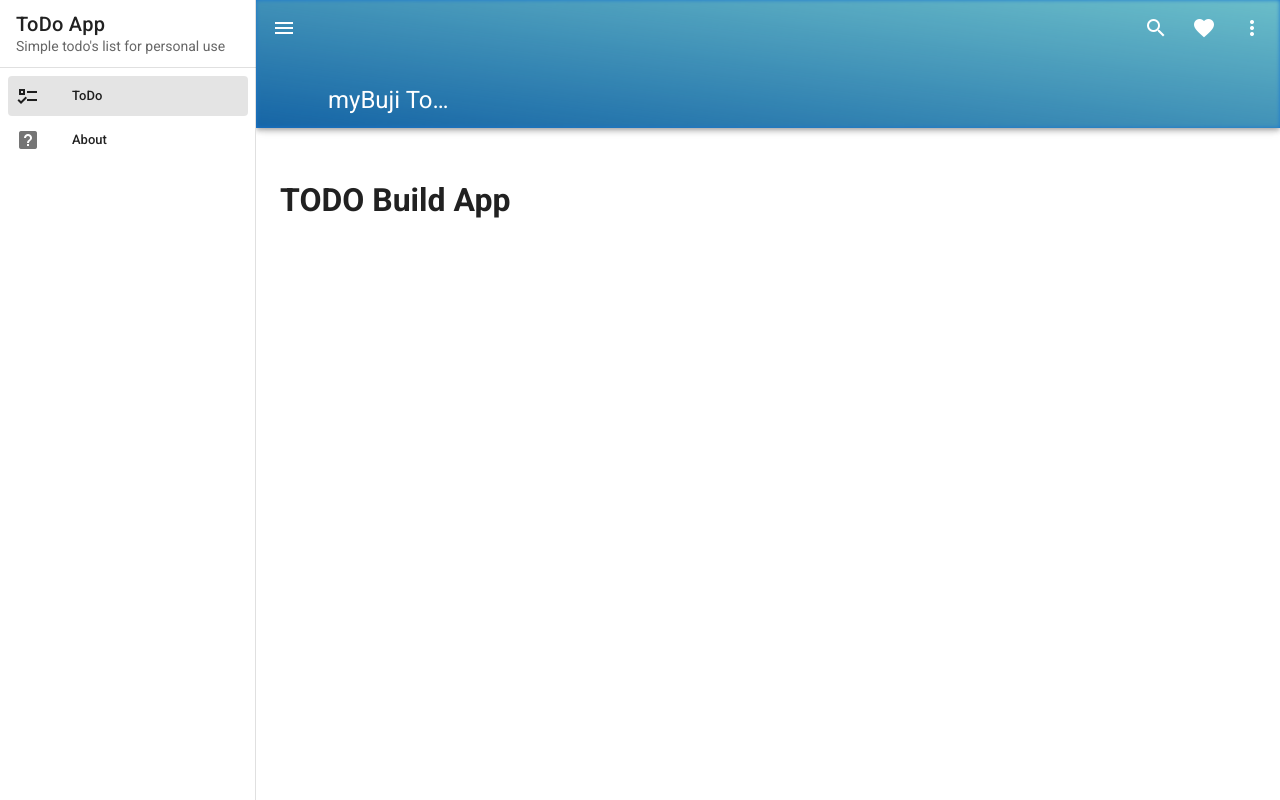
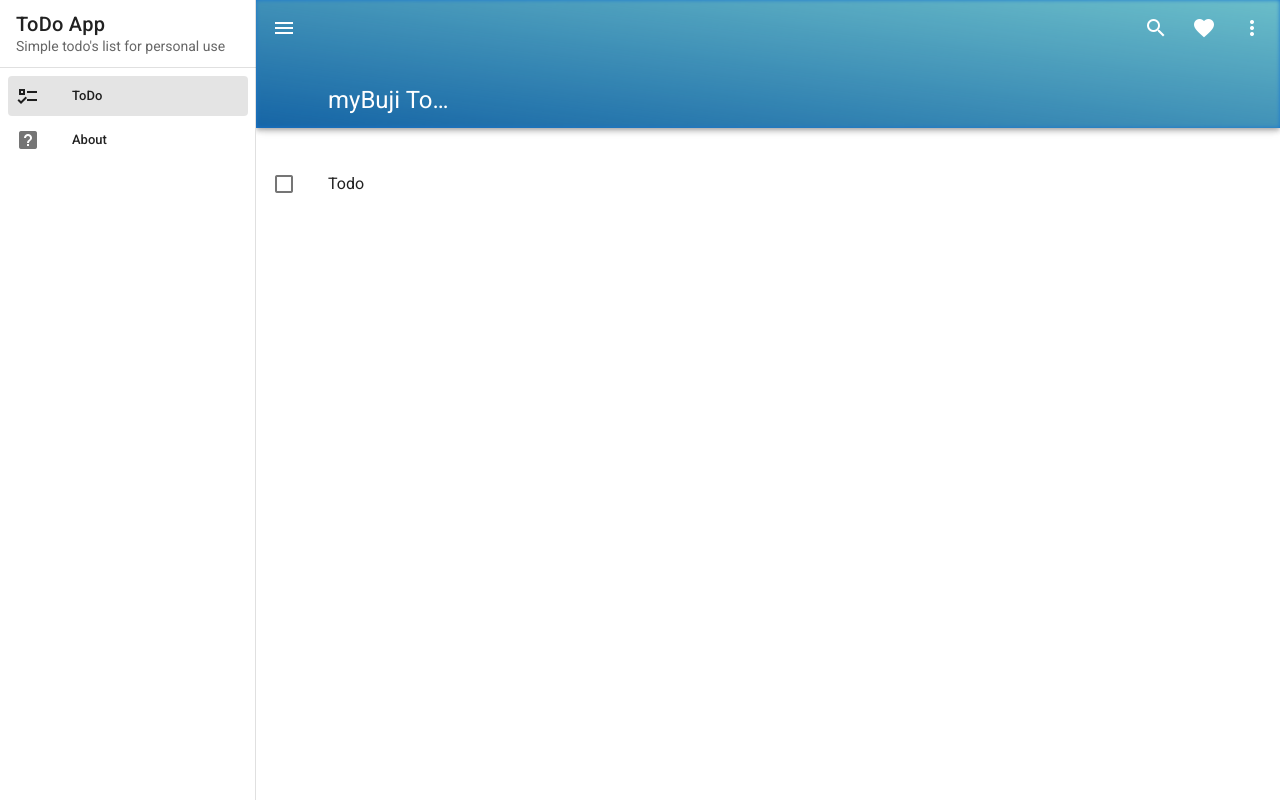
Before and after one commit to rmasonh22/vuetify_todos, a Vue app: page /#/ in a window 1280 px wide. Built offline with nearby package versions, Linux system fonts and the light colour scheme.

Commit message:
add list item to todo ~ setup for dynamic

```diff
--- a/src/views/TodoView.vue
+++ b/src/views/TodoView.vue
@@ -1,7 +1,27 @@
 <template>
 
-<div class="pa-6">
-  <h1>TODO Build App</h1>
+<div class="home">
+  <v-list
+  flat
+  >
+  <v-list-item>
+    <template v-slot:default="{ active,}">
+      <v-list-item-action>
+        <v-checkbox
+          color="primary"
+          :input-value="active"
+          >
+        </v-checkbox>
+      </v-list-item-action>
+
+      <v-list-item-content>
+        <v-list-item-title>Todo</v-list-item-title>
+      </v-list-item-content>
+      </template>
+
+  </v-list-item>
+</v-list>
+
 </div>
 </template>
 
```
